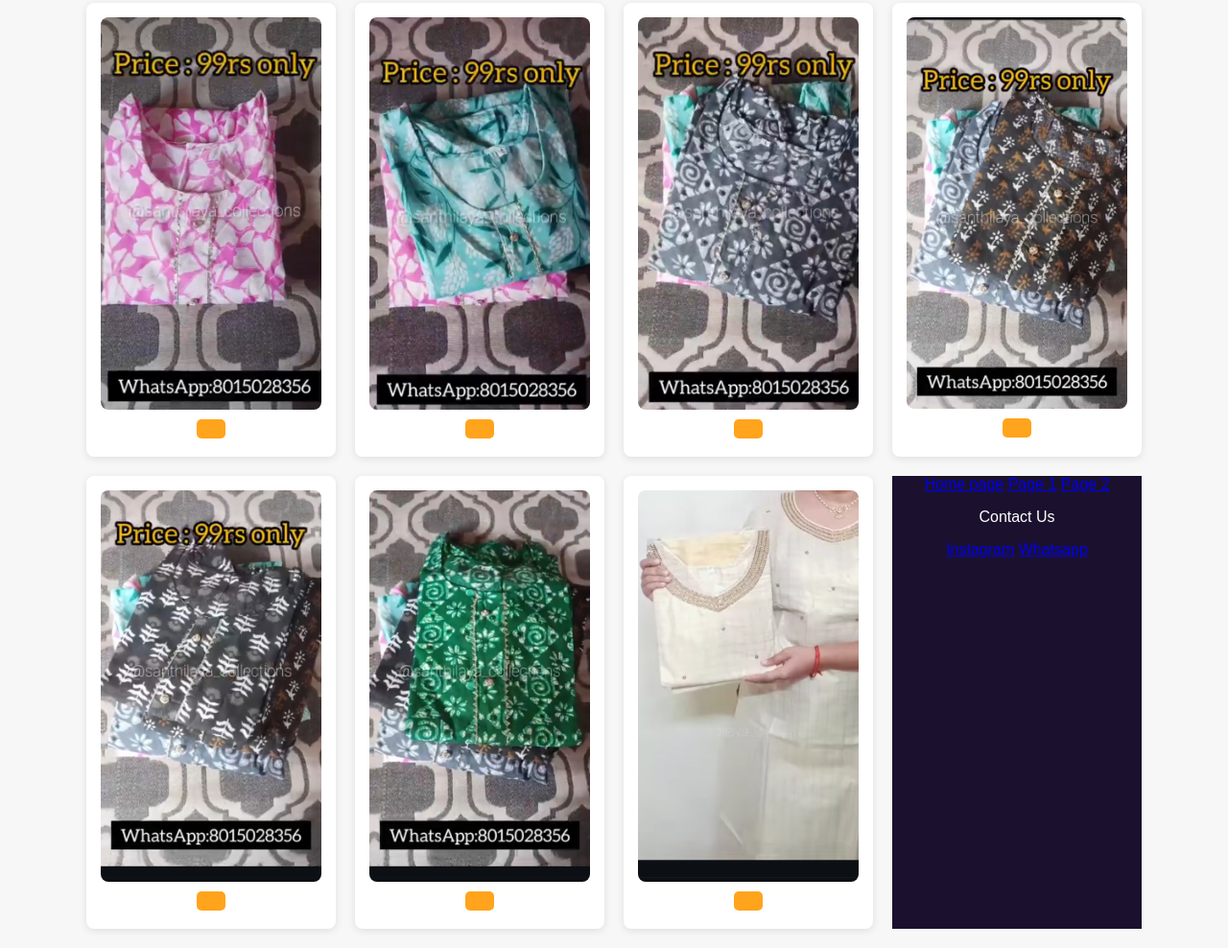
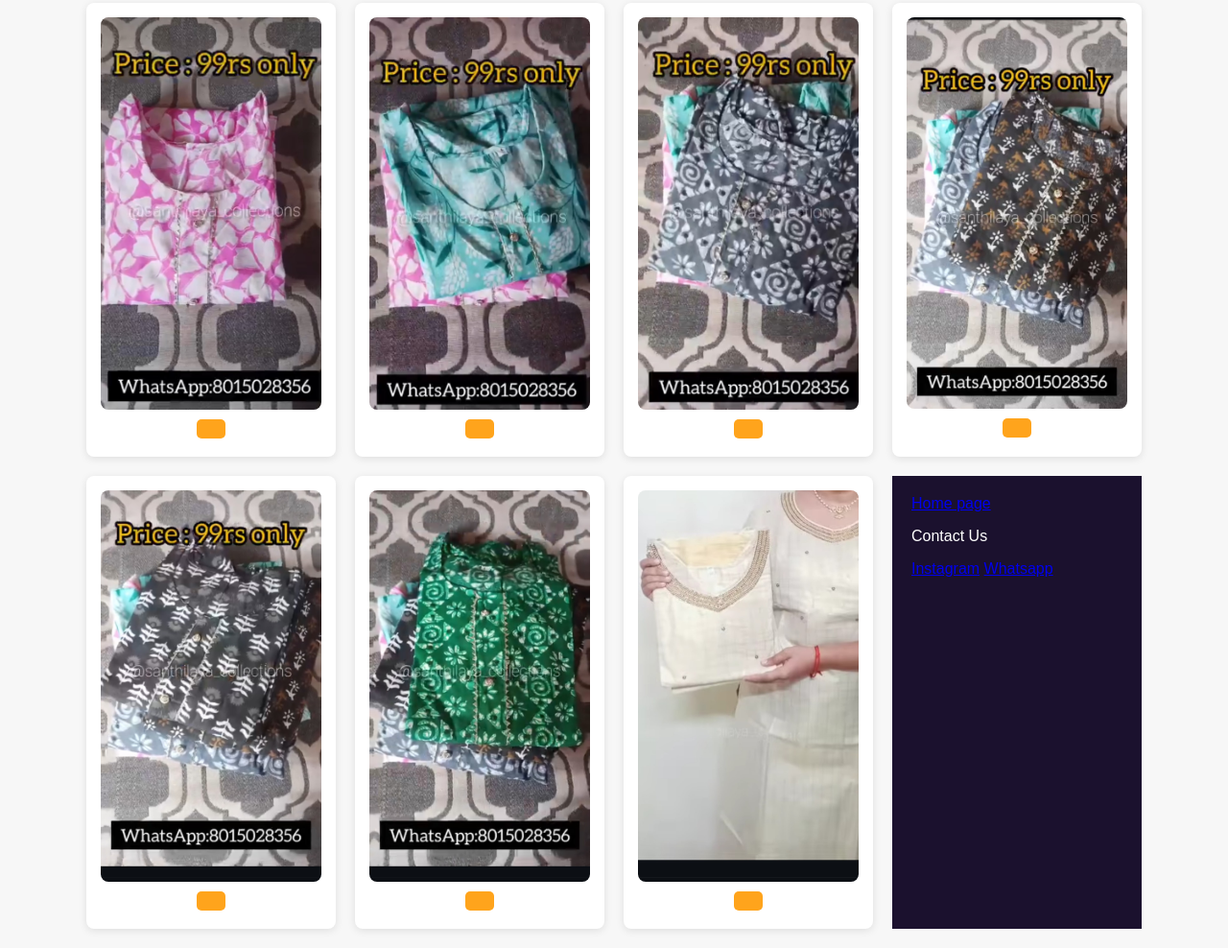
Before and after one commit to santhilaya/Online, a plain HTML site: page index.html in a window 1280 px wide. Shown: the part 137-1125 px from the top of the page at 96% size. Drawn offline with Linux system fonts and the light colour scheme.

Commit message:
Update index.html

```diff
--- a/index.html
+++ b/index.html
@@ -68,8 +68,9 @@
         }
         footer {
             background: #1b112e;
-            text-align: center;
             color: white;
+            padding: 20px;
+            text-align: left;
         }
     </style>
 </head>
@@ -156,8 +157,6 @@
 <footer>
     <nav>
         <a href="index.html">Home page</a>
-        <a href="gadgets.html">Page 1</a>
-        <a href="fashion.html">Page 2</a>
     </nav>
     <p>Contact Us</p>
         <a href=" ">Instagram</a>
```
